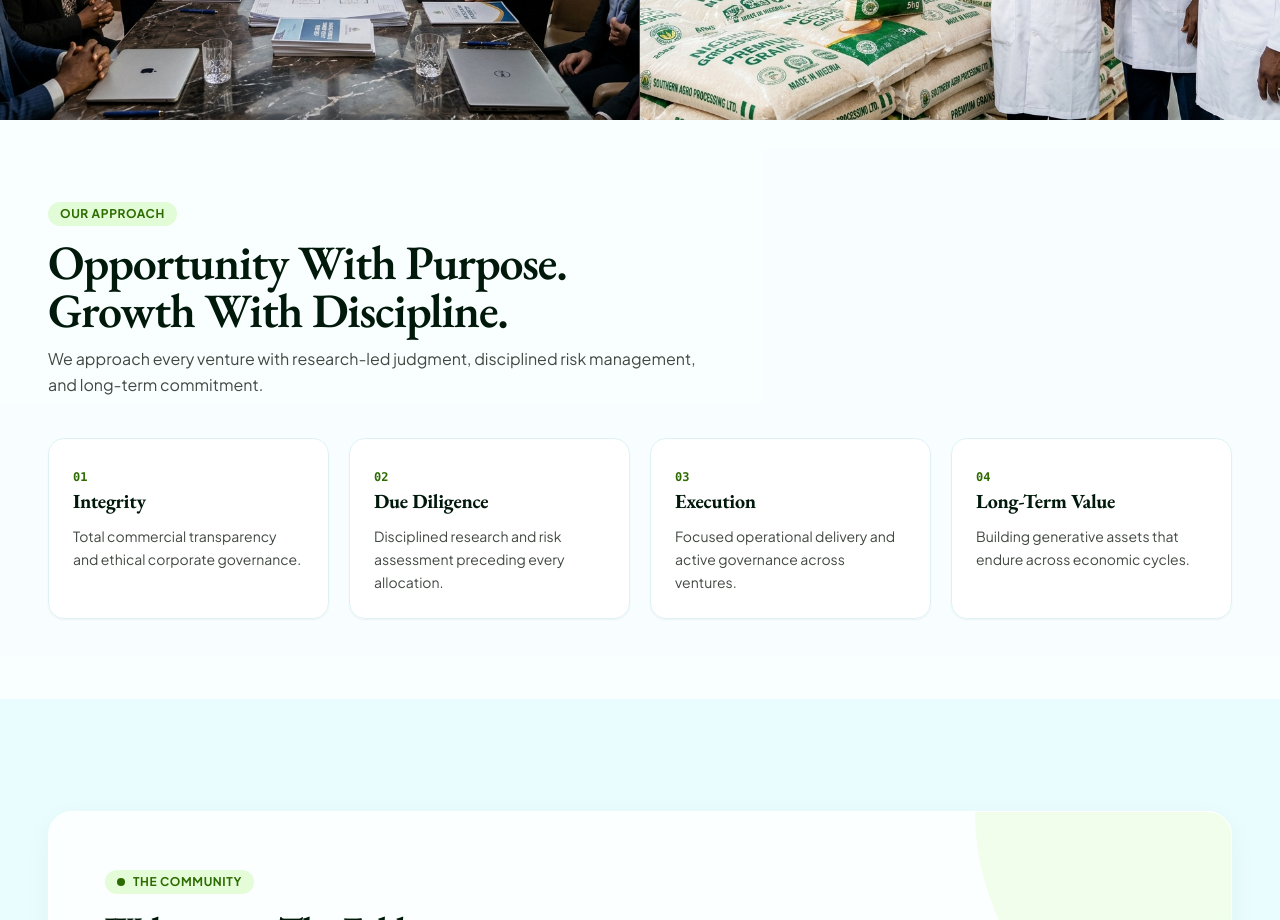
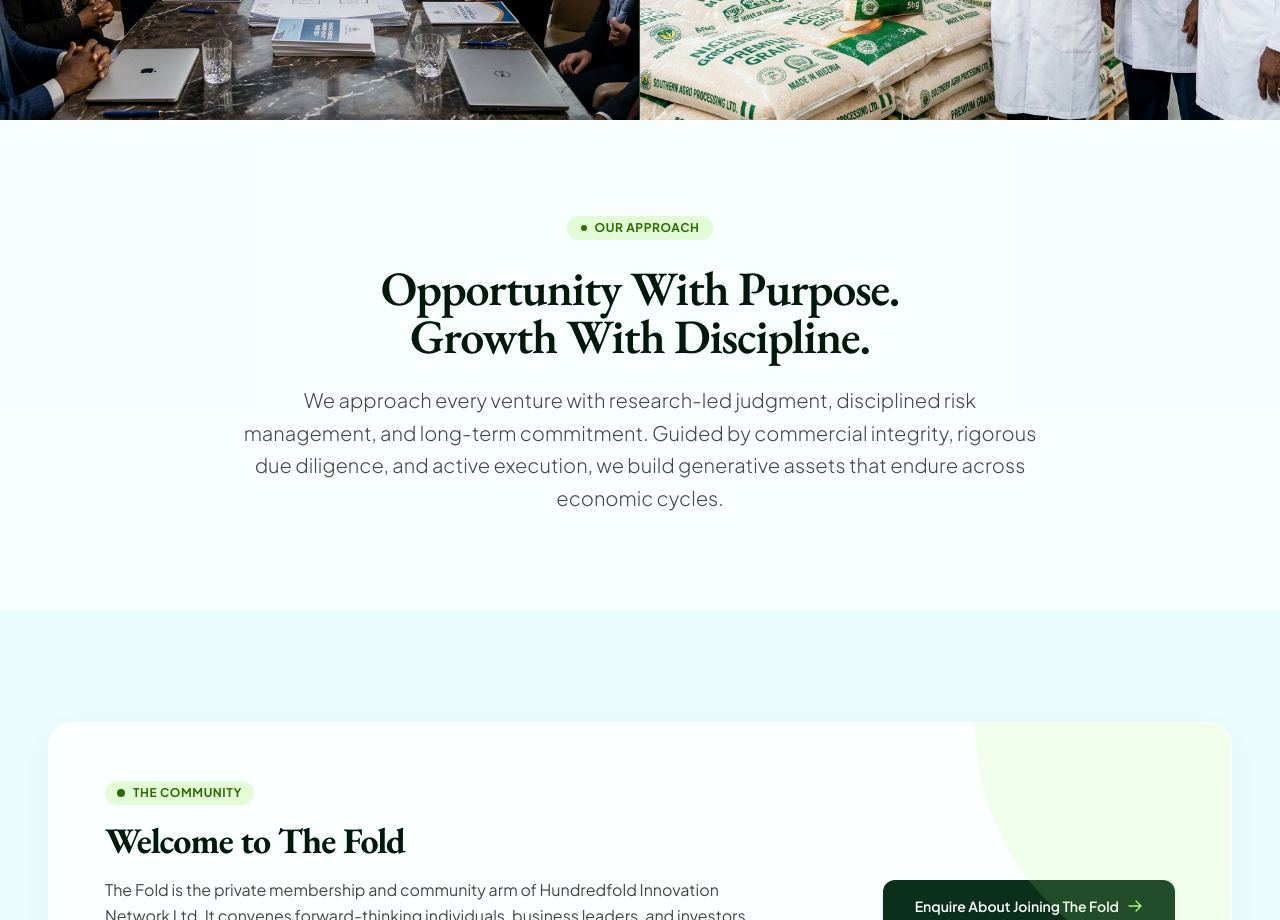
Before and after one commit to danielosita508/hundredfold, a Next.js app: page / in a window 1280 px wide. Shown: the part 2480-3400 px from the top of the page. Built offline with nearby package versions, Linux system fonts and the light colour scheme.

Commit message:
refactor(home): streamline Our Approach into a centralized summary without numbers

```diff
--- a/app/page.tsx
+++ b/app/page.tsx
@@ -40,25 +40,6 @@ const BUSINESS_SECTORS = [
   },
 ];
 
-// Summarized high-impact operational principles
-const SUMMARIZED_PRINCIPLES = [
-  {
-    name: "Integrity",
-    description: "Total commercial transparency and ethical corporate governance.",
-  },
-  {
-    name: "Due Diligence",
-    description: "Disciplined research and risk assessment preceding every allocation.",
-  },
-  {
-    name: "Execution",
-    description: "Focused operational delivery and active governance across ventures.",
-  },
-  {
-    name: "Long-Term Value",
-    description: "Building generative assets that endure across economic cycles.",
-  },
-];
 
 export default function Home() {
   const shouldReduceMotion = useReducedMotion();
@@ -77,28 +58,6 @@ export default function Home() {
     }),
   };
 
-  const staggerGridVariants: Variants = {
-    hidden: { opacity: 0 },
-    visible: {
-      opacity: 1,
-      transition: {
-        staggerChildren: shouldReduceMotion ? 0 : 0.12,
-        delayChildren: shouldReduceMotion ? 0 : 0.05,
-      },
-    },
-  };
-
-  const cardScrollVariants: Variants = {
-    hidden: { opacity: 0, y: shouldReduceMotion ? 0 : 32 },
-    visible: {
-      opacity: 1,
-      y: 0,
-      transition: {
-        duration: shouldReduceMotion ? 0 : 0.55,
-        ease: PRO_MAX_EASE,
-      },
-    },
-  };
 
   return (
     <div className="relative overflow-hidden bg-[#E9FDFF] text-[#0C1E20]">
@@ -298,57 +257,30 @@ export default function Home() {
         </div>
       </section>
 
-      {/* ─── SECTION 4: OUR APPROACH (Summarized & Sleek) ─── */}
-      <section className="relative w-full py-14 sm:py-16 lg:py-20 bg-white/70">
-        <div className="max-w-[1320px] mx-auto px-6 lg:px-12">
+      {/* ─── SECTION 4: OUR APPROACH (Simple Centralized Summary) ─── */}
+      <section className="relative w-full py-16 sm:py-20 lg:py-24 bg-white/70">
+        <div className="max-w-[860px] mx-auto px-6 lg:px-8 text-center">
 
           <motion.div
             initial={{ opacity: 0, y: shouldReduceMotion ? 0 : 20 }}
             whileInView={{ opacity: 1, y: 0 }}
             viewport={{ once: true, amount: 0.2 }}
             transition={{ duration: 0.5, ease: PRO_MAX_EASE }}
-            className="max-w-2xl mb-10 space-y-3"
+            className="flex flex-col items-center space-y-4 sm:space-y-6"
           >
-            <div className="inline-flex items-center gap-2 px-3 py-1 rounded-full bg-[#ABF67E]/30 text-[#2D6C00] text-xs uppercase font-bold tracking-wider">
+            <div className="inline-flex items-center gap-2 px-3.5 py-1 rounded-full bg-[#ABF67E]/30 text-[#2D6C00] text-xs uppercase font-bold tracking-wider">
+              <span className="w-1.5 h-1.5 rounded-full bg-[#2D6C00]" />
               <span>OUR APPROACH</span>
             </div>
+
             <h2 className="font-serif text-3xl sm:text-4xl md:text-5xl font-semibold text-[#00190A] tracking-tight">
-              Opportunity With Purpose. <br />
+              Opportunity With Purpose. <br className="hidden sm:inline" />
               Growth With Discipline.
             </h2>
-            <p className="text-sm sm:text-base text-[#424842] leading-relaxed">
-              We approach every venture with research-led judgment, disciplined risk management, and long-term commitment.
+
+            <p className="text-base sm:text-lg lg:text-xl text-[#424842] leading-relaxed font-light">
+              We approach every venture with research-led judgment, disciplined risk management, and long-term commitment. Guided by commercial integrity, rigorous due diligence, and active execution, we build generative assets that endure across economic cycles.
             </p>
-          </motion.div>
-
-          {/* 4 Guiding Principles Staggered Grid */}
-          <motion.div
-            initial="hidden"
-            whileInView="visible"
-            viewport={{ once: true, amount: 0.15 }}
-            variants={staggerGridVariants}
-            className="grid grid-cols-1 sm:grid-cols-2 lg:grid-cols-4 gap-5"
-          >
-            {SUMMARIZED_PRINCIPLES.map((principle, idx) => (
-              <motion.div
-                key={principle.name}
-                variants={cardScrollVariants}
-                whileHover={shouldReduceMotion ? {} : { y: -4, transition: { duration: 0.2 } }}
-                className="bg-white/90 backdrop-blur-md rounded-2xl p-6 border border-[#DEF2F4] hover:border-[#2D6C00]/30 shadow-xs hover:shadow-md transition-all flex flex-col justify-between h-full"
-              >
-                <div className="space-y-2.5">
-                  <span className="text-xs font-mono font-bold text-[#2D6C00]">
-                    0{idx + 1}
-                  </span>
-                  <h3 className="font-serif text-lg sm:text-xl font-bold text-[#00190A]">
-                    {principle.name}
-                  </h3>
-                  <p className="text-xs sm:text-sm text-[#424842] leading-relaxed">
-                    {principle.description}
-                  </p>
-                </div>
-              </motion.div>
-            ))}
           </motion.div>
 
         </div>
```
